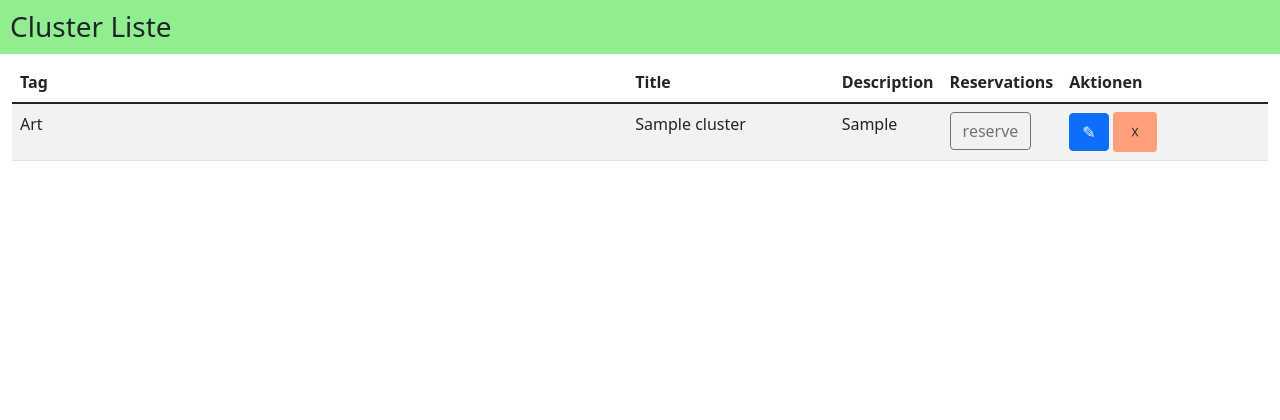
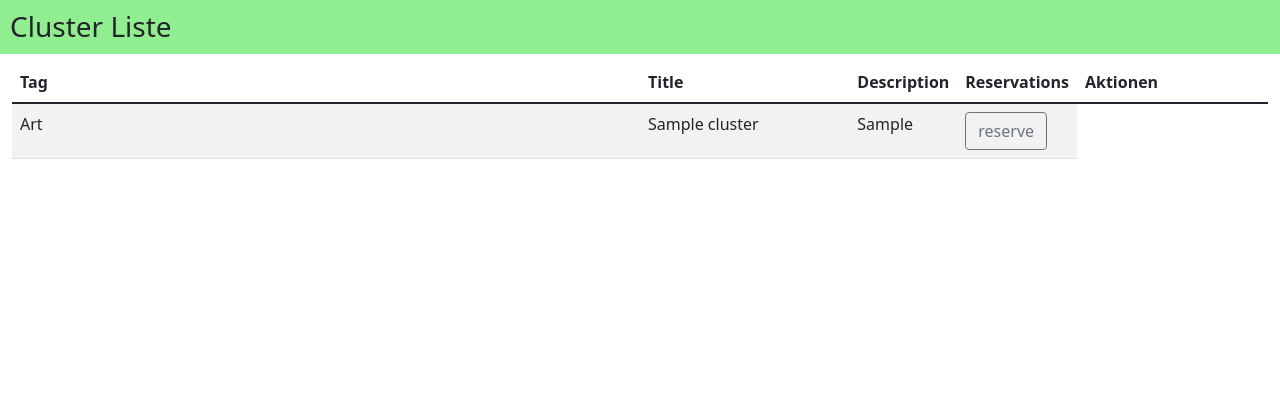
Before and after one commit to armand143/SimpleSlot_UniProject, a Django app: page /cls/ in a window 1280 px wide. Shown: the part 200-620 px from the top of the page. Run offline with Django 4.2, Linux system fonts and the light colour scheme; tables that the repository leaves empty hold one stand-in row (values such as "Sample post").

Commit message:
Update homepageStudent.html

```diff
--- a/firstapp/templates/firstapp/homepageStudent.html
+++ b/firstapp/templates/firstapp/homepageStudent.html
@@ -49,18 +49,21 @@
             </tr>
           </thead>
           <tbody>
-            {% for cl in cluster %}
+             {% for cl in cluster %}
+
               <tr>
                 <td class="col-lg-6">{{cl.tag_system}}</td>
                 <td class="col-sm-2">{{cl.title}}</td>
                 <td class="col-sm-1">{{cl.Beschreibung}}</td>
+                {%if cl.availability == True %}
                 <td class="col-sm-1">
                   <a class="btn btn-outline-secondary" href="" role="button">reserve</a>
                 </td>
-                <td class="col-sm-3">
-                  <a class="btn btn-primary" href="{% url 'edit' cl.id %}" role="button">&#x270E</a>
-                  <a class="btn close" href="{% url 'delete' cl.id %}" role="button">&#9747</a>
+                {%else%}
+                <td class="col-sm-1">
+                  <a class="btn btn-danger" href="" role="button">not available</a>
                 </td>
+                {% endif %}
               </tr>
 
             {% endfor %}
```
